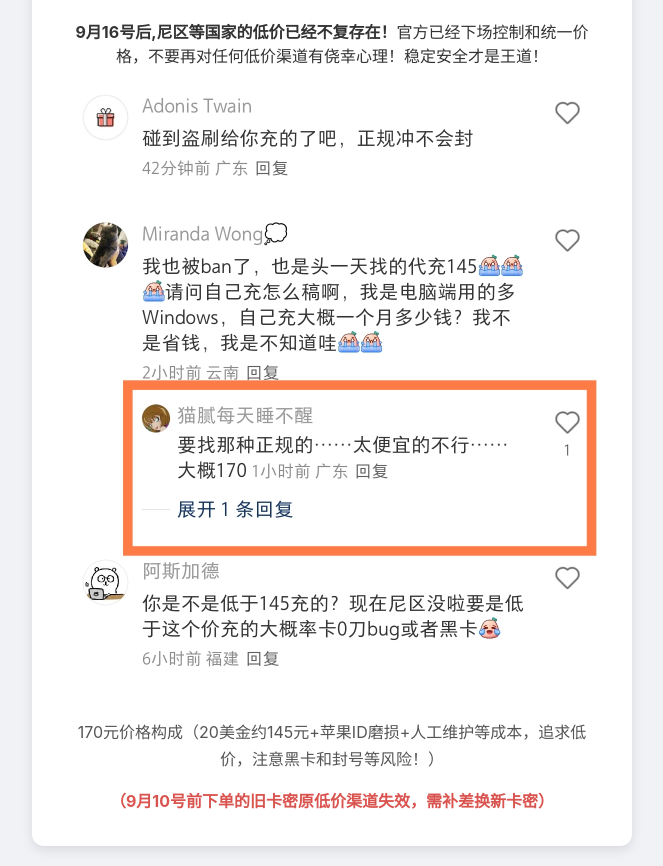
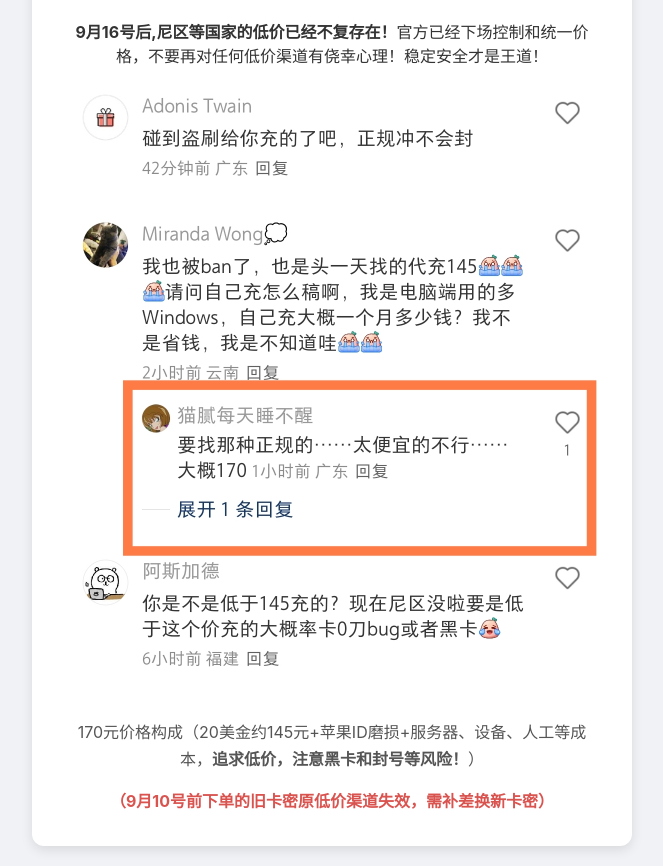
Before and after one commit to djswen116/maigpt.org, a plain HTML site: page gpt170.html in a window 1280 px wide. Shown: the part 96-962 px from the top of the page, without its empty margins (308-971 px from the left). Drawn offline with Linux system fonts and the light colour scheme.

Commit message:
Update gpt170.html

```diff
--- a/gpt170.html
+++ b/gpt170.html
@@ -66,7 +66,7 @@
 
         <div class="description">
             <p>
-                170元价格构成（20美金约145元+苹果ID磨损+人工维护等成本，追求低价，注意黑卡和封号等风险！）
+                170元价格构成（20美金约145元+苹果ID磨损+服务器、设备、人工等成本，<strong>追求低价，注意黑卡和封号等风险！</strong>）
             </p>
             <p class="warning">
                 （9月10号前下单的旧卡密原低价渠道失效，需补差换新卡密）
```
